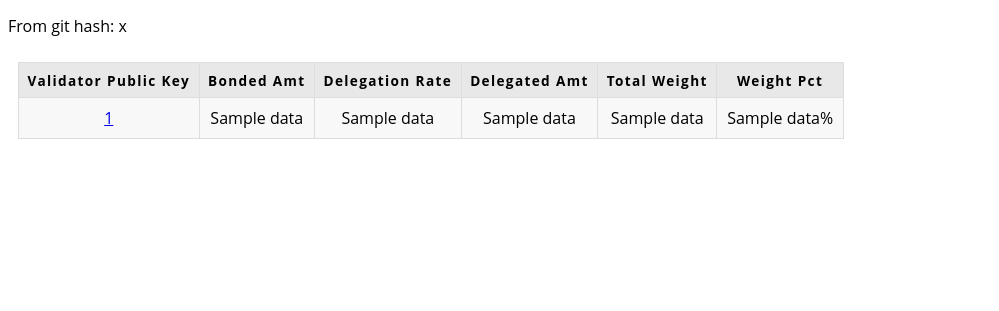
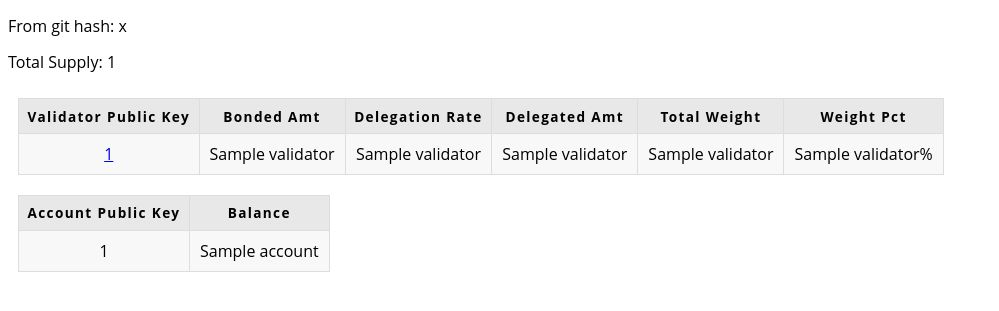
Before and after one commit to GuybrushX/casper-network-monitor, a Flask app: template templates/genesis_summary.html in a window 1280 px wide. Shown: the top 311 px of the page, without its empty margins (0-999 px from the left). Run offline with Flask 2, Linux system fonts and the light colour scheme; the template is opened without the code that fills it: most values are stand-ins (such as "Sample title", 1, 10 or a date in 2020).

Commit message:
Correcting genesis root page.

```diff
--- a/accounts_toml.py
+++ b/accounts_toml.py
@@ -60,27 +60,29 @@ def get_summary():
     accounts = a_toml.get("accounts", None)
     delegators = a_toml.get("delegators", None)
 
-    data = []
+    validators = []
     total_amt = 0
+    account_only = []
     for account in accounts:
         key = account["public_key"]
         validator = account.get("validator", None)
-        bonded = 0
-        del_rate = None
-        if validator is not None:
+        if validator is None:
+            balance = int(account["balance"])
+            account_only.append((key, balance))
+        else:
             bonded = int(validator.get("bonded_amount", 0))
             del_rate = validator.get("delegation_rate", None)
             total_amt += bonded
 
-        del_total = 0
-        for delegator in delegators:
-            if delegator["validator_public_key"] == key:
-                del_total += int(delegator.get("delegated_amount", 0))
-        total_amt += del_total
+            del_total = 0
+            for delegator in delegators:
+                if delegator["validator_public_key"] == key:
+                    del_total += int(delegator.get("delegated_amount", 0))
+            total_amt += del_total
 
-        data.append([key, bonded, del_rate, del_total, bonded + del_total])
-    data = [d + [round(d[4]/total_amt * 100, 2)] for d in data]
-    return sorted(data, key=lambda d: d[4], reverse=True)
+            validators.append([key, bonded, del_rate, del_total, bonded + del_total])
+    validators = [d + [round(d[4]/total_amt * 100, 2)] for d in validators if d[-1] > 0]
+    return sorted(validators, key=lambda d: d[4], reverse=True), sorted(account_only, key=lambda d: d[1], reverse=True)
 
 
 if __name__ == '__main__':
--- a/server.py
+++ b/server.py
@@ -26,8 +26,14 @@ def get_image():
 
 @app.route('/genesis')
 def genesis_empty():
-    data = get_summary()
-    return render_template('genesis_summary.html', data=data, hash=GIT_HASH)
+    validators, accounts = get_summary()
+    total_supply = sum([d[-2] for d in validators])
+    total_supply += sum(d[-1] for d in accounts)
+    return render_template('genesis_summary.html',
+                           validators=validators,
+                           accounts=accounts,
+                           hash=GIT_HASH,
+                           total_supply=total_supply)
 
 
 @app.route('/genesis/<public_key>')
--- a/templates/genesis_summary.html
+++ b/templates/genesis_summary.html
@@ -43,6 +43,7 @@ table th {
 </head>
 <body>
 <p>From git hash: {{ hash }}</p>
+<p>Total Supply: {{ total_supply }}</p>
 <table border=1 style="float: left">
     <tr>
         <th>Validator Public Key</th>
@@ -52,7 +53,7 @@ table th {
         <th>Total Weight</th>
         <th>Weight Pct</th>
     </tr>
-    {% for d in data %}
+    {% for d in validators %}
     <tr>
         <td><a href="./genesis/{{ d[0] }}">{{ d[0] }}</a></td>
         <td>{{ d[1] }}</td>
@@ -63,5 +64,18 @@ table th {
     </tr>
     {% endfor %}
 </table>
+
+<table border=1 style="float: left">
+    <tr>
+        <th>Account Public Key</th>
+        <th>Balance</th>
+    </tr>
+    {% for d in accounts %}
+    <tr>
+        <td>{{ d[0] }}</td>
+        <td>{{ d[1] }}</td>
+    </tr>
+    {% endfor %}
+</table>
 </body>
 </html>
```
